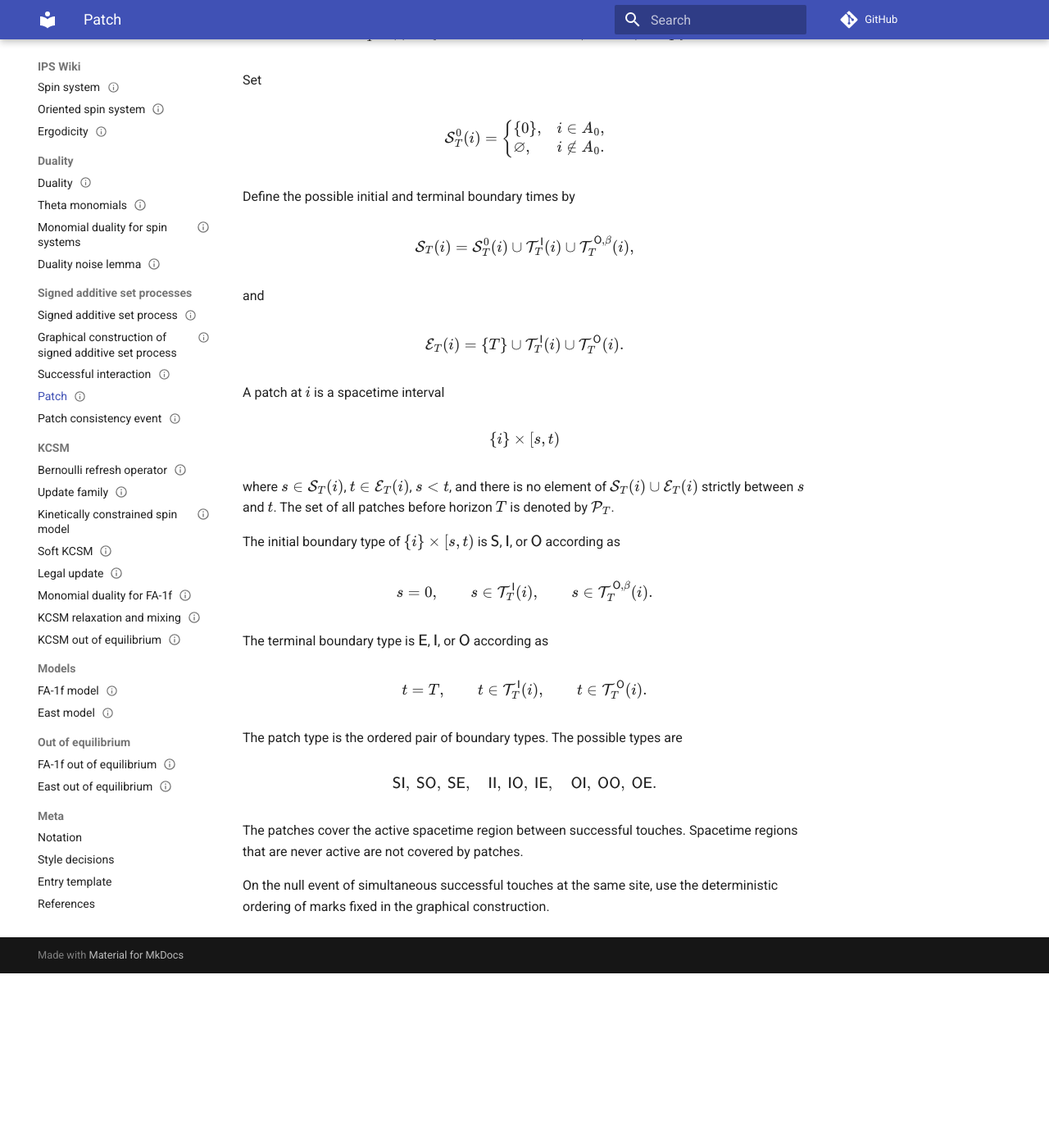
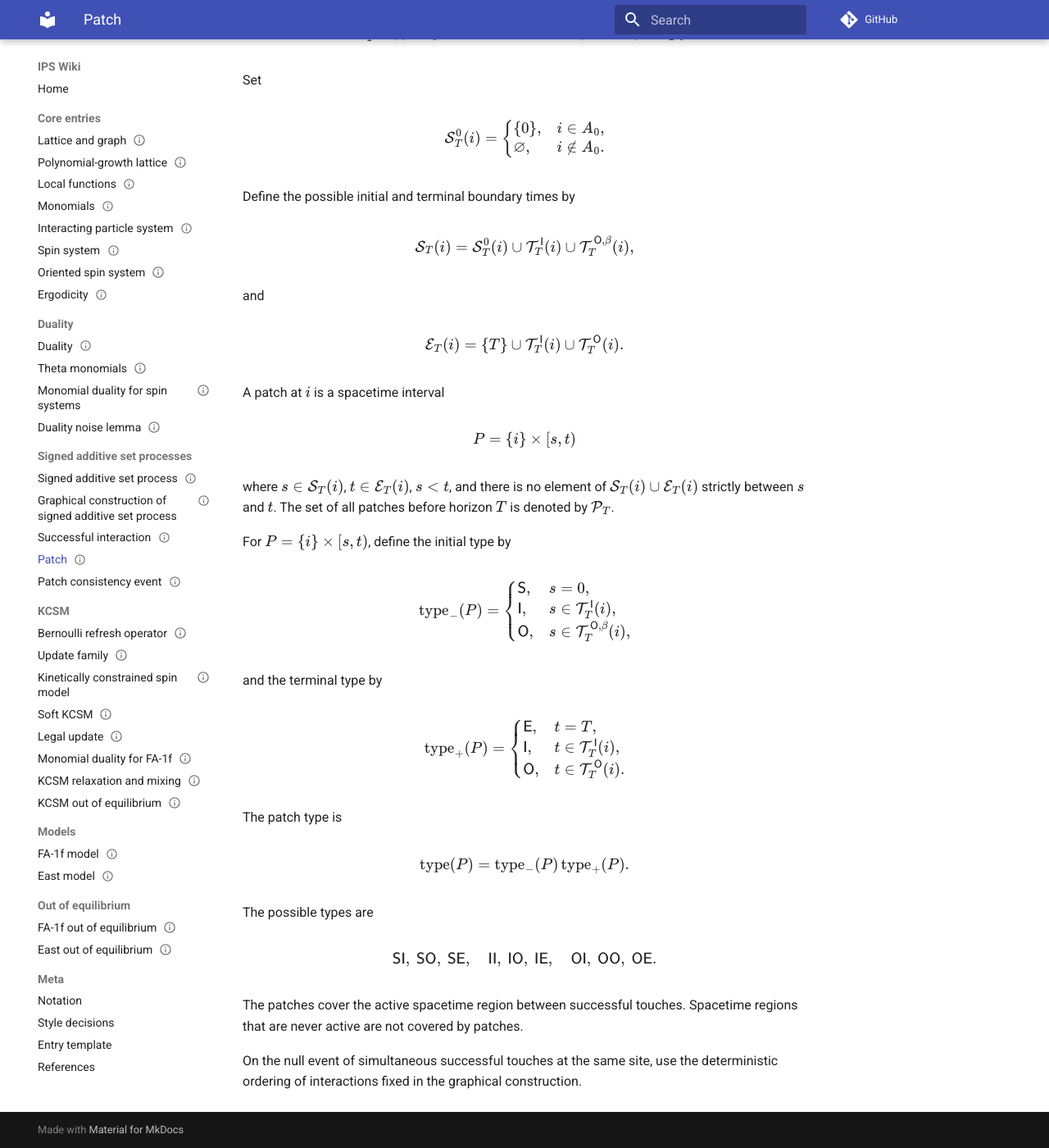
Before and after one commit to maciejgluchowski86-beep/ips-wiki, an MkDocs documentation site: the page built from docs/entries/patch.md, in a window 1280 px wide and 1400 px high, scrolled down 586 px. Shown: the whole window at 82% size. Built offline with MkDocs 1.6.1 and Material for MkDocs 9.7.7, drawn with Linux system fonts in a browser that asks for light colours; comment, search, counter and statistics services are not loaded; before the commit the page ends 1773 px from its top, so only the background shows below that.

Commit message:
Define patch type maps

```diff
--- a/docs/entries/patch.md
+++ b/docs/entries/patch.md
@@ -73,32 +73,44 @@ $$
 A patch at \(i\) is a spacetime interval
 
 $$
-\{i\}\times [s,t)
+P=\{i\}\times [s,t)
 $$
 
 where \(s\in\mathcal S_T(i)\), \(t\in\mathcal E_T(i)\), \(s<t\), and there is no element of \(\mathcal S_T(i)\cup\mathcal E_T(i)\) strictly between \(s\) and \(t\). The set of all patches before horizon \(T\) is denoted by \(\mathcal P_T\).
 
-The initial boundary type of \(\{i\}\times[s,t)\) is \(\mathsf S\), \(\mathsf I\), or \(\mathsf O\) according as
+For \(P=\{i\}\times[s,t)\), define the initial type by
 
 $$
-s=0,
-\qquad
-s\in\mathcal T_T^{\mathsf I}(i),
-\qquad
-s\in\mathcal T_T^{\mathsf O,\beta}(i).
+\operatorname{type}_-(P)
+=
+\begin{cases}
+\mathsf S, & s=0,\\
+\mathsf I, & s\in\mathcal T_T^{\mathsf I}(i),\\
+\mathsf O, & s\in\mathcal T_T^{\mathsf O,\beta}(i),
+\end{cases}
 $$
 
-The terminal boundary type is \(\mathsf E\), \(\mathsf I\), or \(\mathsf O\) according as
+and the terminal type by
 
 $$
-t=T,
-\qquad
-t\in\mathcal T_T^{\mathsf I}(i),
-\qquad
-t\in\mathcal T_T^{\mathsf O}(i).
+\operatorname{type}_+(P)
+=
+\begin{cases}
+\mathsf E, & t=T,\\
+\mathsf I, & t\in\mathcal T_T^{\mathsf I}(i),\\
+\mathsf O, & t\in\mathcal T_T^{\mathsf O}(i).
+\end{cases}
 $$
 
-The patch type is the ordered pair of boundary types. The possible types are
+The patch type is
+
+$$
+\operatorname{type}(P)
+=
+\operatorname{type}_-(P)\operatorname{type}_+(P).
+$$
+
+The possible types are
 
 $$
 \mathsf{SI},\ \mathsf{SO},\ \mathsf{SE},\quad
@@ -108,4 +120,4 @@ $$
 
 The patches cover the active spacetime region between successful touches. Spacetime regions that are never active are not covered by patches.
 
-On the null event of simultaneous successful touches at the same site, use the deterministic ordering of marks fixed in the graphical construction.
+On the null event of simultaneous successful touches at the same site, use the deterministic ordering of interactions fixed in the graphical construction.
```
